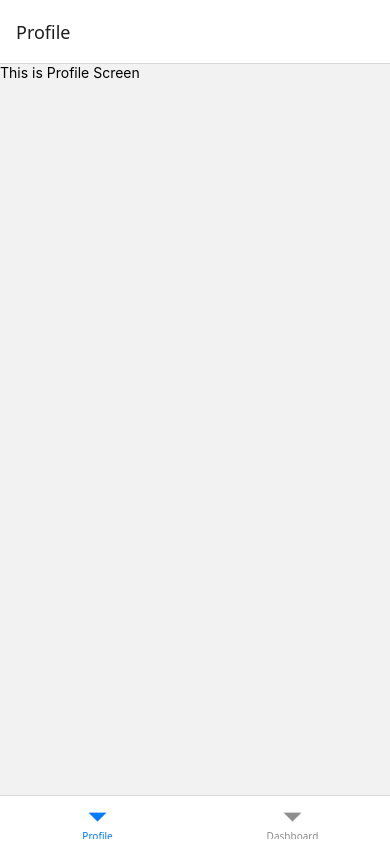
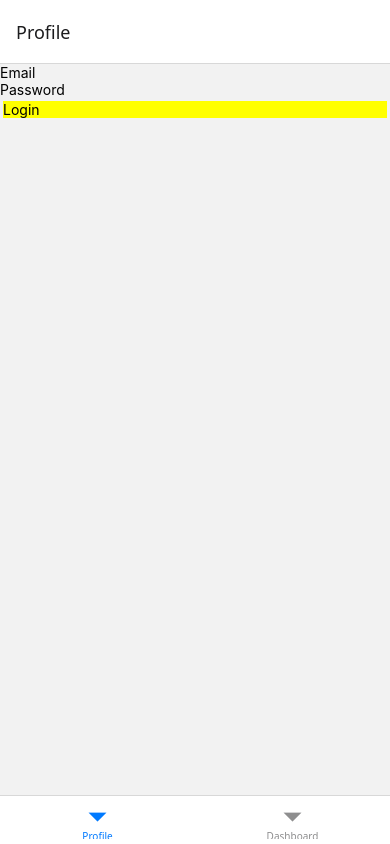
Before and after one commit to Nurturing-Reads/nurturing-reads-app, a React Native app: screen /Profile in a window 390 px wide. Built offline with nearby package versions, Linux system fonts and the light colour scheme.

Commit message:
Changed Login Screen

```diff
--- a/src/dashboardScreen.js
+++ b/src/dashboardScreen.js
@@ -1,10 +1,10 @@
 import React from "react";
 import { View, Text } from "react-native";
 
-const dashboardScreen = ({ navigation }) => {
+const dashboardScreen = ({  }) => {
   return (
     <View>
-      <Text>This is Dashboar Screen</Text>
+      <Text>This is Dashboard</Text>
     </View>
   );
 };
--- /dev/null
+++ b/src/loginScreen.js
@@ -0,0 +1,38 @@
+import React, { useState } from 'react';
+import { View, Text, TextInput, TouchableOpacity } from 'react-native';
+import {SafeAreaView, SafeAreaProvider} from 'react-native-safe-area-context';
+import stylesheet from './stylesheet';
+
+const LoginScreen = () => {
+    const [email, setEmail] = useState("");
+    const [password, setPassword] = useState("");
+
+    return (
+        <SafeAreaView
+            style={stylesheet.loginScreenArea}>
+            <TextInput
+                placeholder='Email'
+                onChangeText={(newEmail) => {
+                    setEmail(newEmail);
+                }}
+                style={stylesheet.textEntry}
+            />
+            <TextInput
+                placeholder='Password'
+                style={stylesheet.passwordEntry}
+                onChangeText={(newPassword) => {
+
+                }}
+                secureTextEntry={true}
+            />
+            <TouchableOpacity
+                style={stylesheet.loginButton}
+                >
+                <Text style={stylesheet.loginButtonText}>Login</Text>
+            </TouchableOpacity>
+        </SafeAreaView>
+
+    );
+};
+
+export default LoginScreen;
--- a/src/profileScreen.js
+++ b/src/profileScreen.js
@@ -1,11 +1,15 @@
 import React from "react";
 import { View, Text, Button } from "react-native";
+import LoginScreen from "./loginScreen";
 
-const profileScreen = () => {
-  return (
-    <View>
-      <Text>This is Profile Screen </Text>
-    </View>
-  );
+const profileScreen = ({signedIn = false}) => {
+  if (signedIn) {
+    return (
+      <View>
+        <Text>This is Profile Screen </Text>
+      </View>
+    );
+  }
+  return <LoginScreen />;
 };
 export default profileScreen;
--- /dev/null
+++ b/src/stylesheet.js
@@ -0,0 +1,23 @@
+import React from "react";
+import { StyleSheet } from "react-native";
+
+const stylesheet = StyleSheet.create({
+    loginScreenArea: {
+        flex: 1
+    },
+    textEntry: {
+
+    },
+    passwordEntry: {
+
+    },
+    loginButton: {
+        backgroundColor: 'yellow',
+        margin: '3px'
+    },
+    loginButtonText: {
+        color: 'black'
+    }
+});
+
+export default stylesheet;
```
